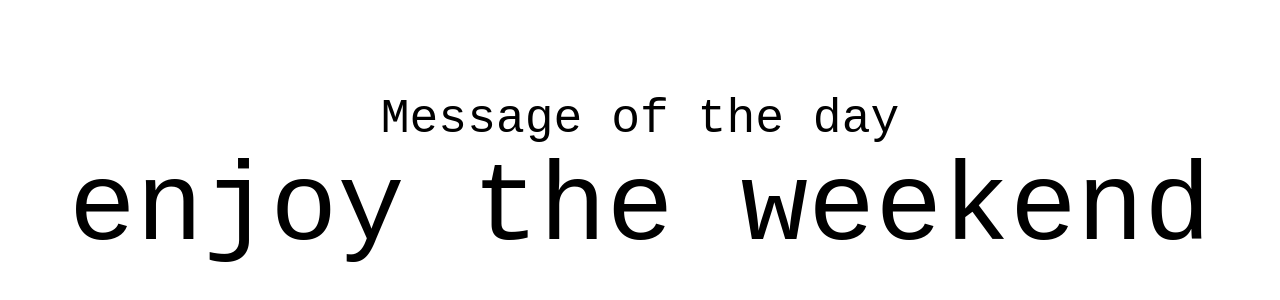
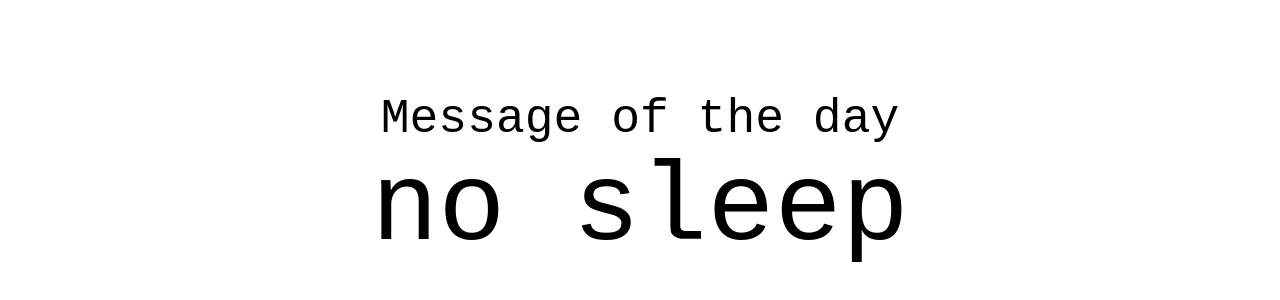
Before and after one commit to DatNguyen60/QuickDeployTest, a plain HTML site: page index.html in a window 1280 px wide. Shown: the part 218-518 px from the top of the page. Drawn offline with Linux system fonts and the light colour scheme.

Commit message:
Automatic commit message

```diff
--- a/index.html
+++ b/index.html
@@ -8,7 +8,7 @@
     <div class="" style="height: 100vh; width: 100vw; position: relative">
         <div class="" style="position: absolute; top: 50%; left: 50%; width: 100%; transform: translate(-50%,-50%); font-size: 3rem; text-align: center;">
             <div class="">Message of the day</div>
-            <div class="" id="motd-text" style="font-size: 7rem;">enjoy the weekend</div>
+            <div class="" id="motd-text" style="font-size: 7rem;">no sleep</div>
         </div>
     </div>
 
```
